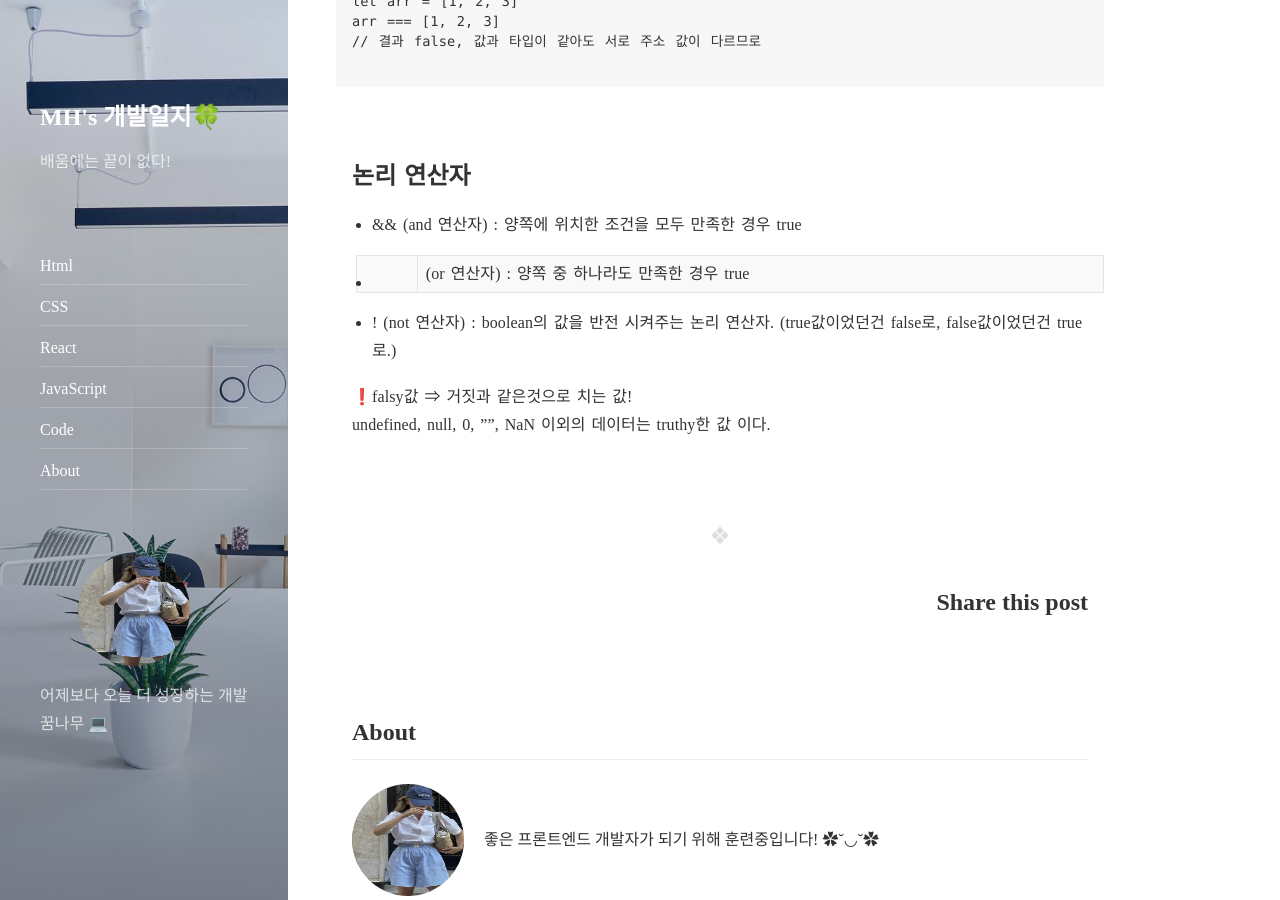
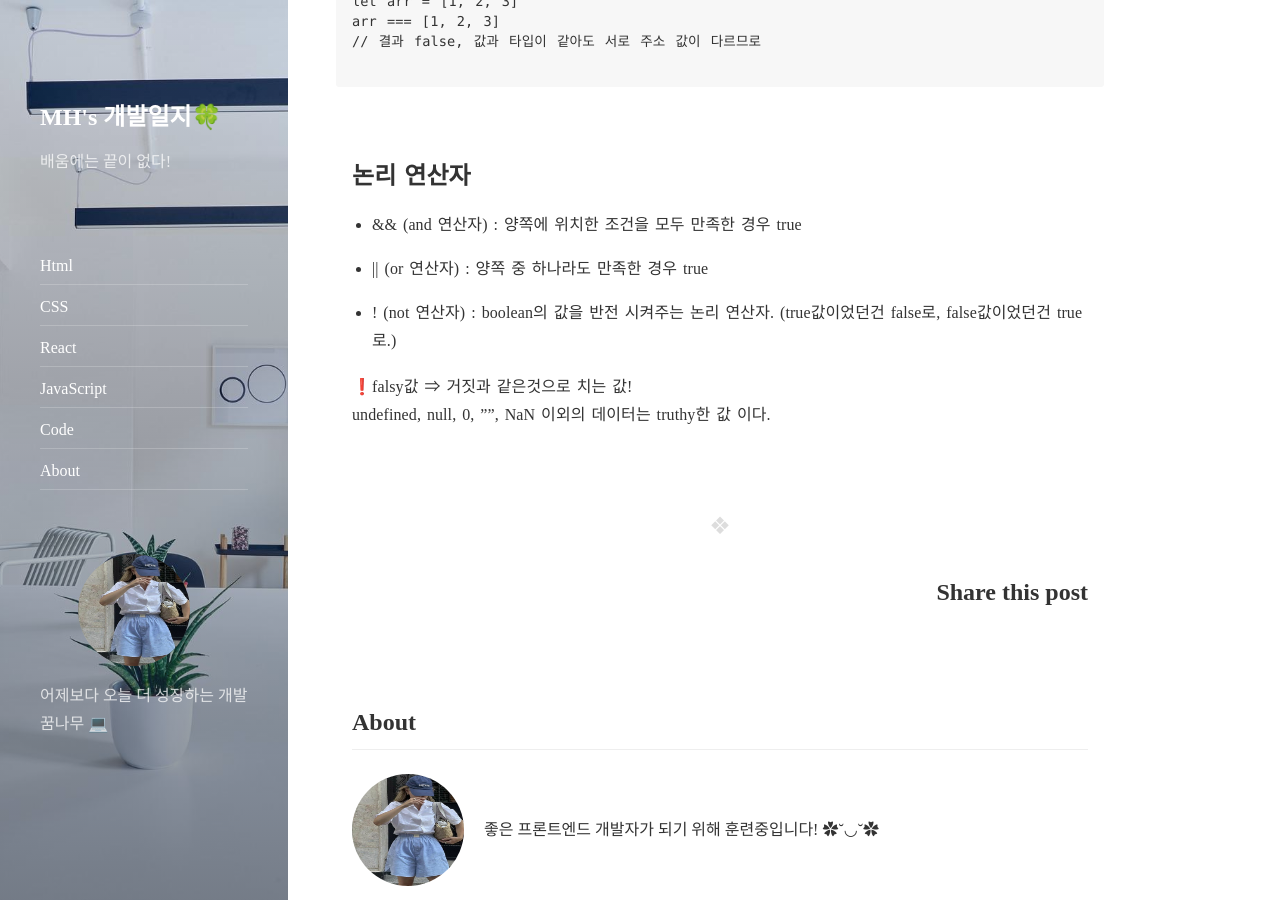
Before and after one commit to MyeongheeJung/MyeongheeJung.github.io, a Jekyll site: the page built from _posts/2022-10-20-if.md, in a window 1280 px wide and 900 px high, scrolled down 1296 px. Built offline with Jekyll 4.4.1, drawn with Linux system fonts in a browser that asks for light colours; nearby versions of some CDN libraries; comment, search, counter and statistics services are not loaded.

Commit message:
js 수정

```diff
--- a/_posts/2022-10-20-if.md
+++ b/_posts/2022-10-20-if.md
@@ -65,7 +65,7 @@ arr === [1, 2, 3]
 ## 논리 연산자
 - && (and 연산자) : 양쪽에 위치한 조건을 모두 만족한 경우 true<br>
 
-- || (or 연산자) : 양쪽 중 하나라도 만족한 경우 true<br>
+- \|\| (or 연산자) : 양쪽 중 하나라도 만족한 경우 true<br>
 
 - ! (not 연산자) : boolean의 값을 반전 시켜주는 논리 연산자. (true값이었던건 false로, false값이었던건 true로.)
 
```
